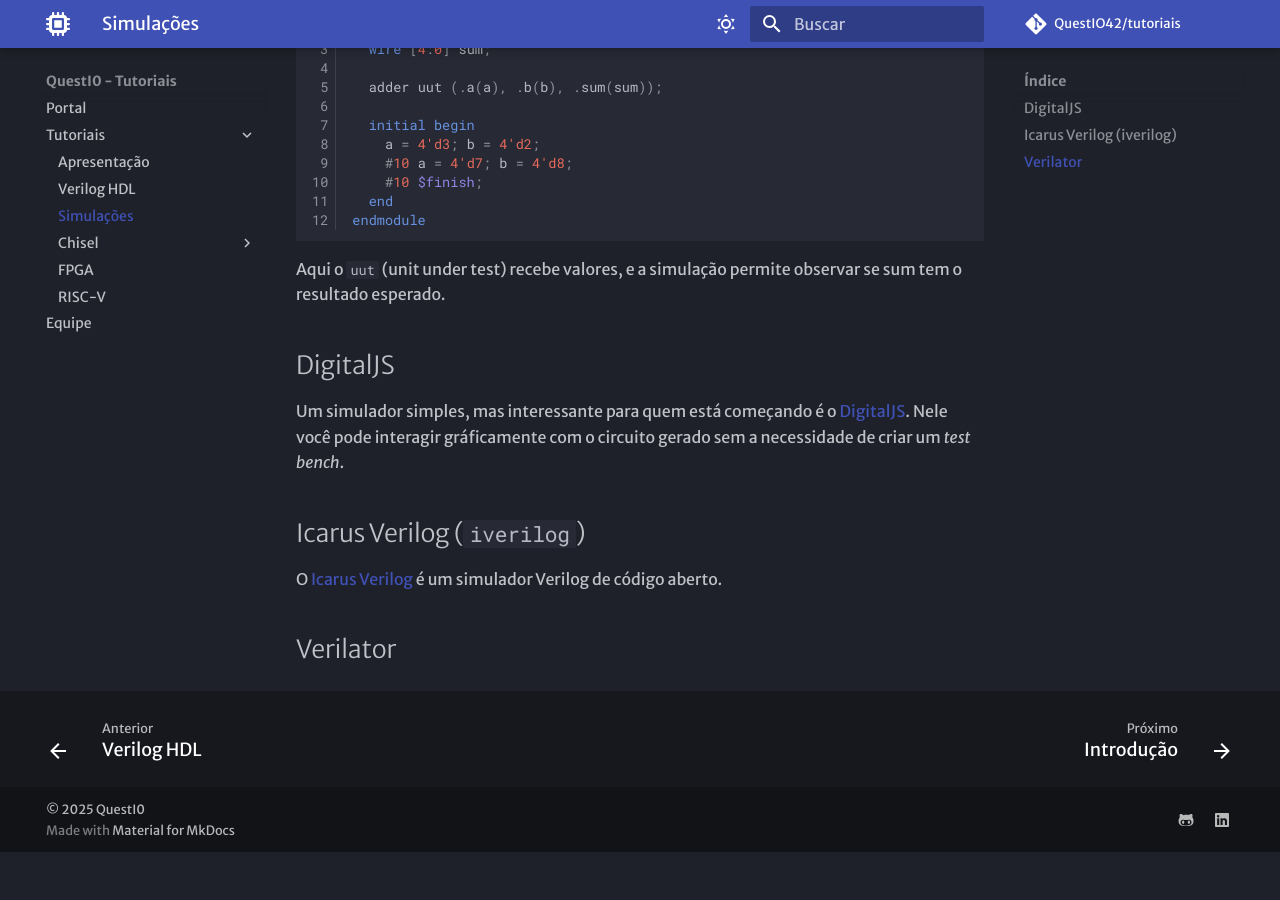
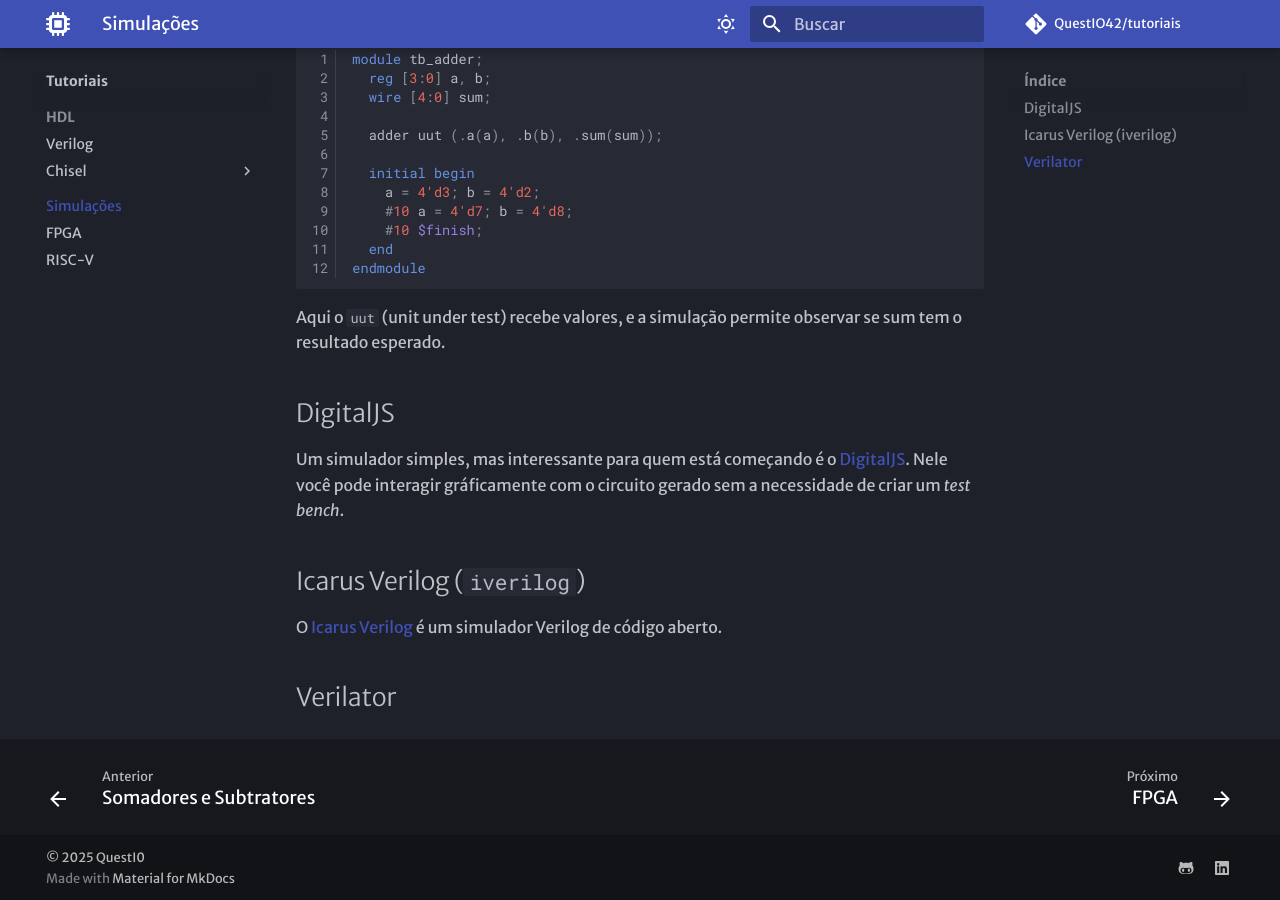
Before and after one commit to QuestIO42/tutoriais, an MkDocs documentation site: the page built from docs/Sim.md, in a window 1280 px wide and 900 px high, scrolled down 749 px. Built offline with MkDocs 1.6.1 and Material for MkDocs 9.7.7, drawn with Linux system fonts in a browser that asks for light colours; comment, search, counter and statistics services are not loaded; before the commit the page ends 1601 px from its top, so only the background shows below that.

Commit message:
fix: site layout

```diff
--- a/mkdocs.yml
+++ b/mkdocs.yml
@@ -9,13 +9,14 @@
   - Portal: 'https://vlab.dc.ufscar.br'
   - Tutoriais:
     - Apresentação: index.md
-    - Verilog HDL: HDL.md
-    - Simulações: Sim.md
-    - Chisel:
+    - HDL:
+      - Verilog: HDL.md
+      - Chisel:
         - Introdução: chisel/introducao.md
         - Chisel: chisel/chisel-info.md
         - Motivação: chisel/motivacao.md
         - Somadores e Subtratores: chisel/somadores.md
+    - Simulações: Sim.md
     - FPGA: FPGA.md
     - RISC-V: RISCV.md
   - Equipe: 'https://vlab.dc.ufscar.br/equipe.html'
@@ -45,6 +46,16 @@
       accent: deep orange
   features:
     - navigation.footer
+    - navigation.indexes
+    # - navigation.instant
+    # - navigation.instant.prefetch
+    # - navigation.instant.progress
+    # - navigation.prune
+    - navigation.sections
+    - navigation.tabs
+    # - navigation.tabs.sticky
+    - navigation.top
+    - navigation.tracking
     - content.footnote.tooltips
 
 extra:
```
Also changed, not shown: docs/chisel/exploracao.md (deleted, +0 -44 lines), docs/chisel/repositorio.md (deleted, +0 -31 lines).
